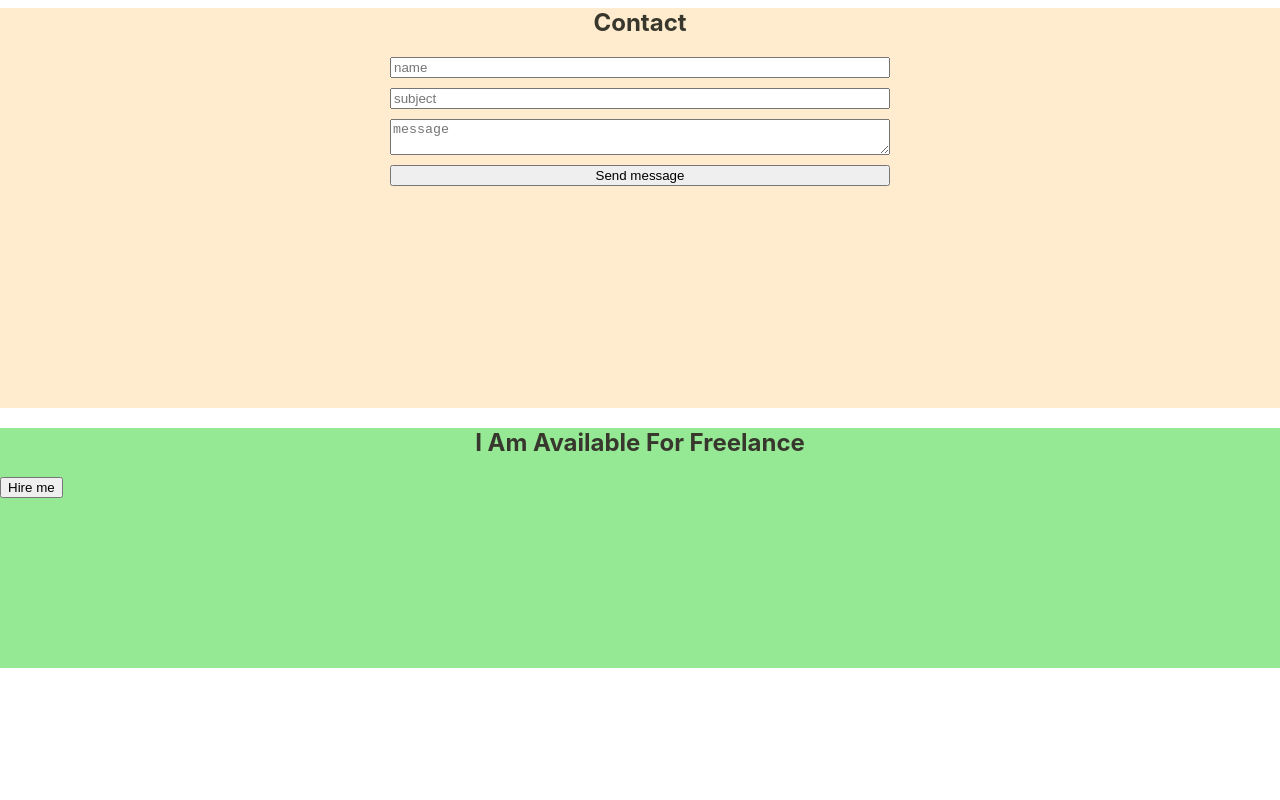
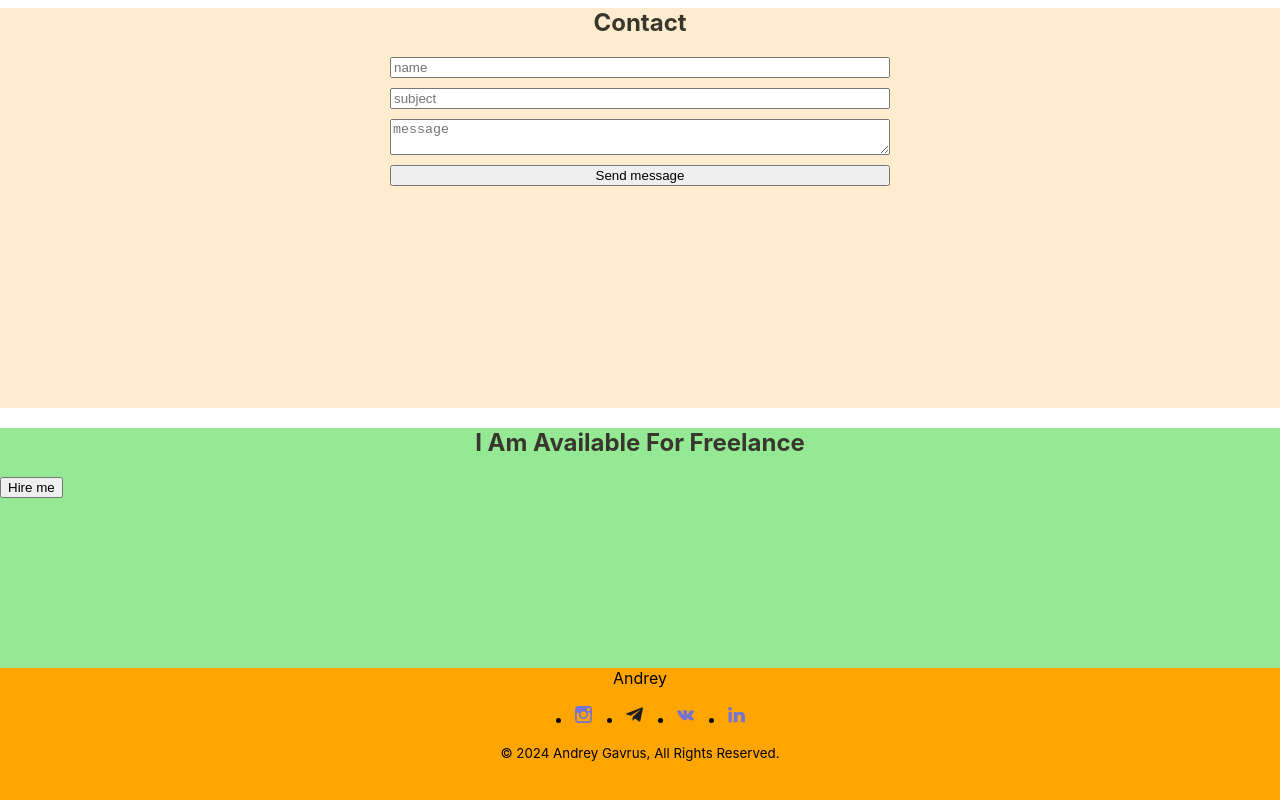
Before and after one commit to AndryGavrus/portfolio-project-first, a React app: page / in a window 1280 px wide. Shown: the part 2926-3726 px from the top of the page. Before the commit the page ends 3594 px from the top, so only its background shows below. Built offline with nearby package versions, Linux system fonts and the light colour scheme.

Commit message:
Add Footer

```diff
--- a/src/App.tsx
+++ b/src/App.tsx
@@ -1,4 +1,5 @@
 import './App.css';
+import { Footer } from './layout/footer/Footer';
 import { Header } from './layout/header/Header';
 import { Contact } from './layout/sections/contact/Contact';
 import { Main } from './layout/sections/main/Main';
@@ -19,6 +20,7 @@
             <Testimony/>
             <Contact/>
             <Slogan/>
+            <Footer/>
         </div>
     );
 }
--- /dev/null
+++ b/src/layout/footer/Footer.tsx
@@ -0,0 +1,64 @@
+import React from 'react'
+import styled from 'styled-components'
+import { Icon } from '../../components/icon/Icon'
+import { FlexWrapper } from '../../components/FlexWrapper'
+
+export const Footer = () => {
+    return (
+        <StyledFooter>
+            <FlexWrapper direction='column' align='center'>
+            <Name>Andrey</Name>
+            <SocialList>
+                <SocialItem>
+                    <SocialLink>
+                        <Icon width='21px' height='21px' viewBox='0 0 21px 21px' iconId='instagram' />
+                    </SocialLink>
+                </SocialItem>
+                <SocialItem>
+                    <SocialLink>
+                        <Icon width='21px' height='21px' viewBox='0 0 21px 21px' iconId='telegram' />
+                    </SocialLink>
+                </SocialItem>
+                <SocialItem>
+                    <SocialLink>
+                        <Icon width='21px' height='21px' viewBox='0 0 21px 21px' iconId='vk' />
+                    </SocialLink>
+                </SocialItem>
+                <SocialItem>
+                    <SocialLink>
+                        <Icon width='21px' height='21px' viewBox='0 0 21px 21px' iconId='linkden' />
+                    </SocialLink>
+                </SocialItem>
+
+            </SocialList>
+            <Copyright>© 2024 Andrey Gavrus, All Rights Reserved.</Copyright>
+            </FlexWrapper>
+        </StyledFooter>
+    )
+}
+
+const StyledFooter = styled.footer`
+    background-color: orange;
+    min-height: 20vh;
+`
+
+const Name = styled.span`
+
+`
+
+const SocialList = styled.ul`
+    display: flex;
+    gap: 30px;
+`
+
+const SocialItem = styled.li`
+
+`
+
+const SocialLink = styled.a`
+
+`
+
+const Copyright = styled.small`
+
+`
```
